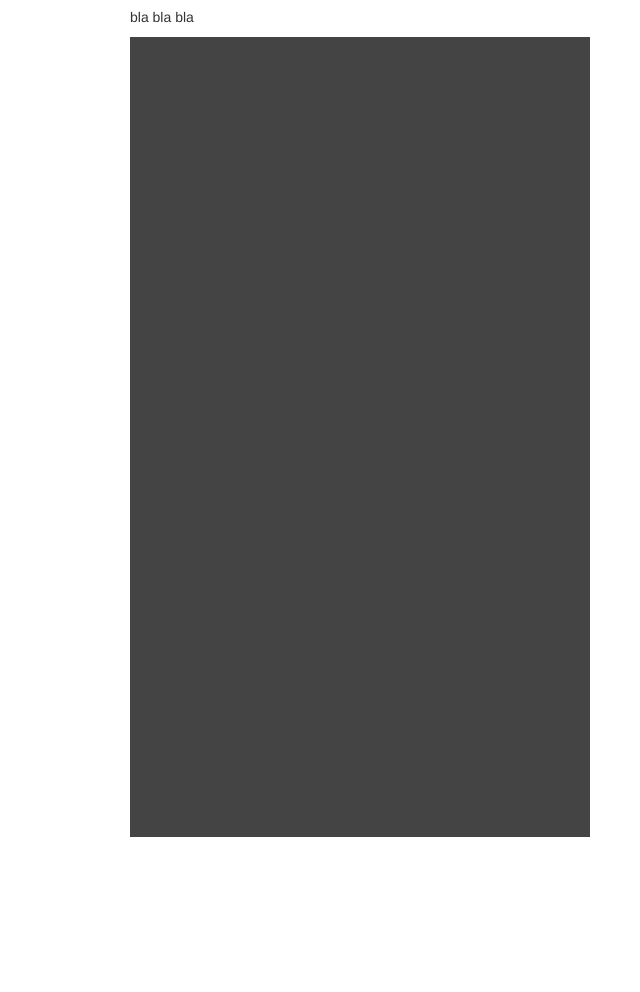
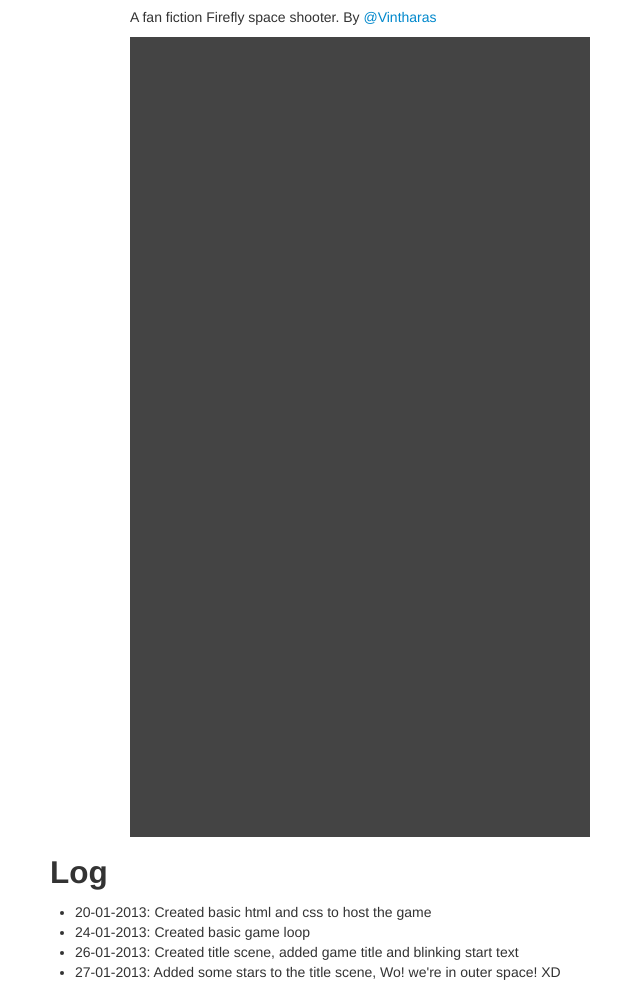
Before and after one commit to Vintharas/Serenity, a plain HTML site: page index.html in a window 1280 px wide. Shown: the part 53-1045 px from the top of the page, without its empty margins (280-920 px from the left). Before the commit the page ends 895 px from the top, so only its background shows below. Drawn offline with nearby package versions, Linux system fonts and the light colour scheme.

Commit message:
Added a log of changes to the website.

```diff
--- a/index.html
+++ b/index.html
@@ -11,10 +11,21 @@
  		<div class="row">
  			<div class="span6 offset3">
  			<h1 id="gametitle">Serenity</h1>
-      <p>bla bla bla</p>
+      <p>A fan fiction Firefly space shooter. By <a href="http://www.barbarianmeetscoding.com">@Vintharas</a></p>
 			<canvas id="gamecanvas" width="460" height="800"></canvas>
  			</div>
  		</div>
+    <div class="row">
+      <div class="span8 offset2">
+        <h2>Log</h2>
+        <ul>
+          <li>20-01-2013: Created basic html and css to host the game</li>
+          <li>24-01-2013: Created basic game loop</li>
+          <li>26-01-2013: Created title scene, added game title and blinking start text</li>
+          <li>27-01-2013: Added some stars to the title scene, Wo! we're in outer space! XD</li>
+        </ul>
+      </div>
+    </div>
 	</div>
     <script src="http://code.jquery.com/jquery-latest.js"></script>
     <script src="bootstrap/js/bootstrap.min.js"></script>
```
